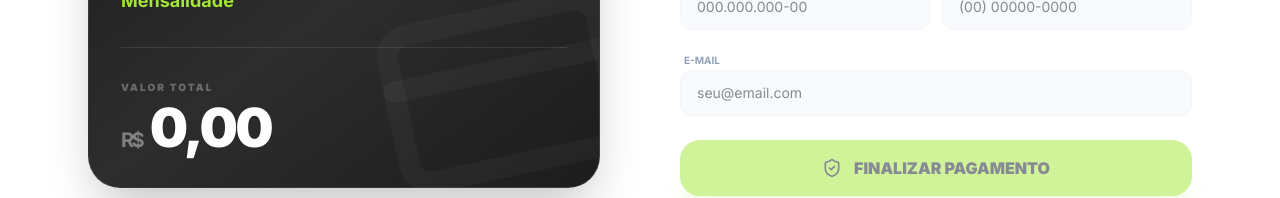
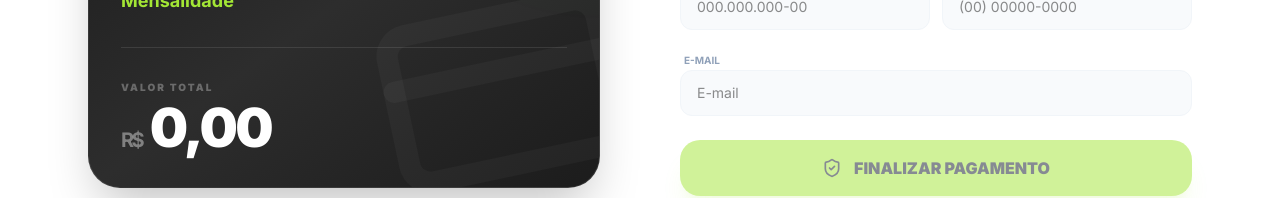
Before and after one commit to timesprobr/timespro, a React (Vite) app: page /checkout/1 in a window 1280 px wide. Shown: the part 413-611 px from the top of the page. Built offline with nearby package versions, Linux system fonts and the light colour scheme; no server answers; the database is empty.

Commit message:
fix: removido preenchimento automático de dados do atleta no checkout

```diff
--- a/src/pages/Checkout.tsx
+++ b/src/pages/Checkout.tsx
@@ -128,13 +128,6 @@ export default function Checkout() {
           setAmount(Number(payment.amount));
 
           if (athlete) {
-            setFormData({
-              name: athlete.full_name || '',
-              taxId: athlete.document_cpf || '',
-              email: athlete.email || '',
-              phone: athlete.whatsapp || ''
-            });
-
             const { data: org } = await supabase
               .from('organizations')
               .select('*')
@@ -427,7 +420,7 @@ export default function Checkout() {
                           value={formData.email}
                           onChange={(e) => setFormData({...formData, email: e.target.value})}
                           className="w-full px-4 py-3 bg-slate-50 border border-slate-100 rounded-xl focus:bg-white focus:border-[#A3E635] transition-all text-sm"
-                          placeholder="seu@email.com"
+                          placeholder="E-mail"
                         />
                       </div>
                     </div>
```
